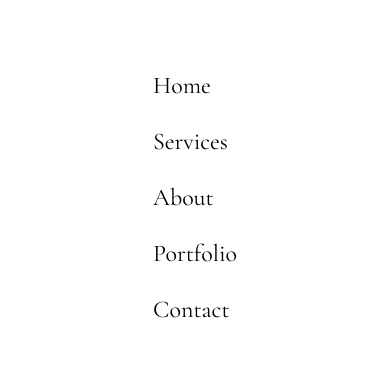
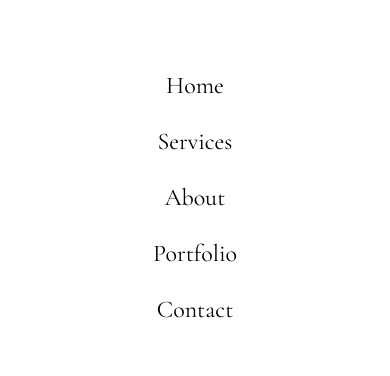
Before and after one commit to Tubbster-UX/joyful-perspectives, a React (Vite) app: page / in a window 390 px wide. Both pictures are taken after a click on the button 338 px from the left and 36 px from the top of the page. Shown: the part 224-600 px from the top of the page. Built offline with nearby package versions, Linux system fonts and the light colour scheme.

Commit message:
Update navbar component to center align text

```diff
--- a/src/components/navbar.jsx
+++ b/src/components/navbar.jsx
@@ -64,7 +64,7 @@ const Navbar = () => {
                         >
                             <XMarkIcon className="h-6 w-6" />
                         </button>
-                        <ul className="text-2xl space-y-6">
+                        <ul className="text-2xl text-center space-y-6">
                             {navLinks.map((link, index) => (
                                 <li key={index}>
                                     <a href={link.href}>{link.title}</a>
```
